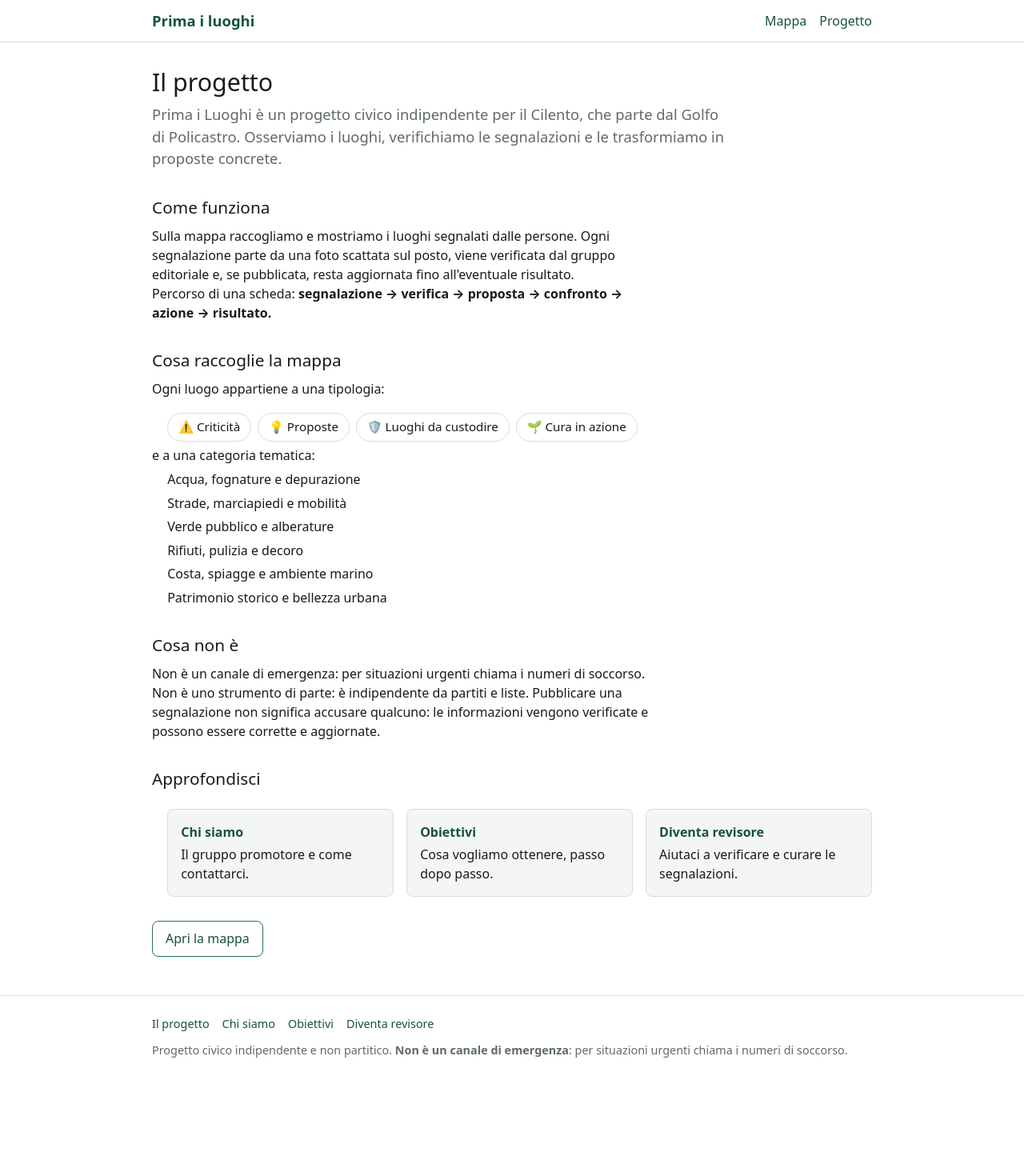
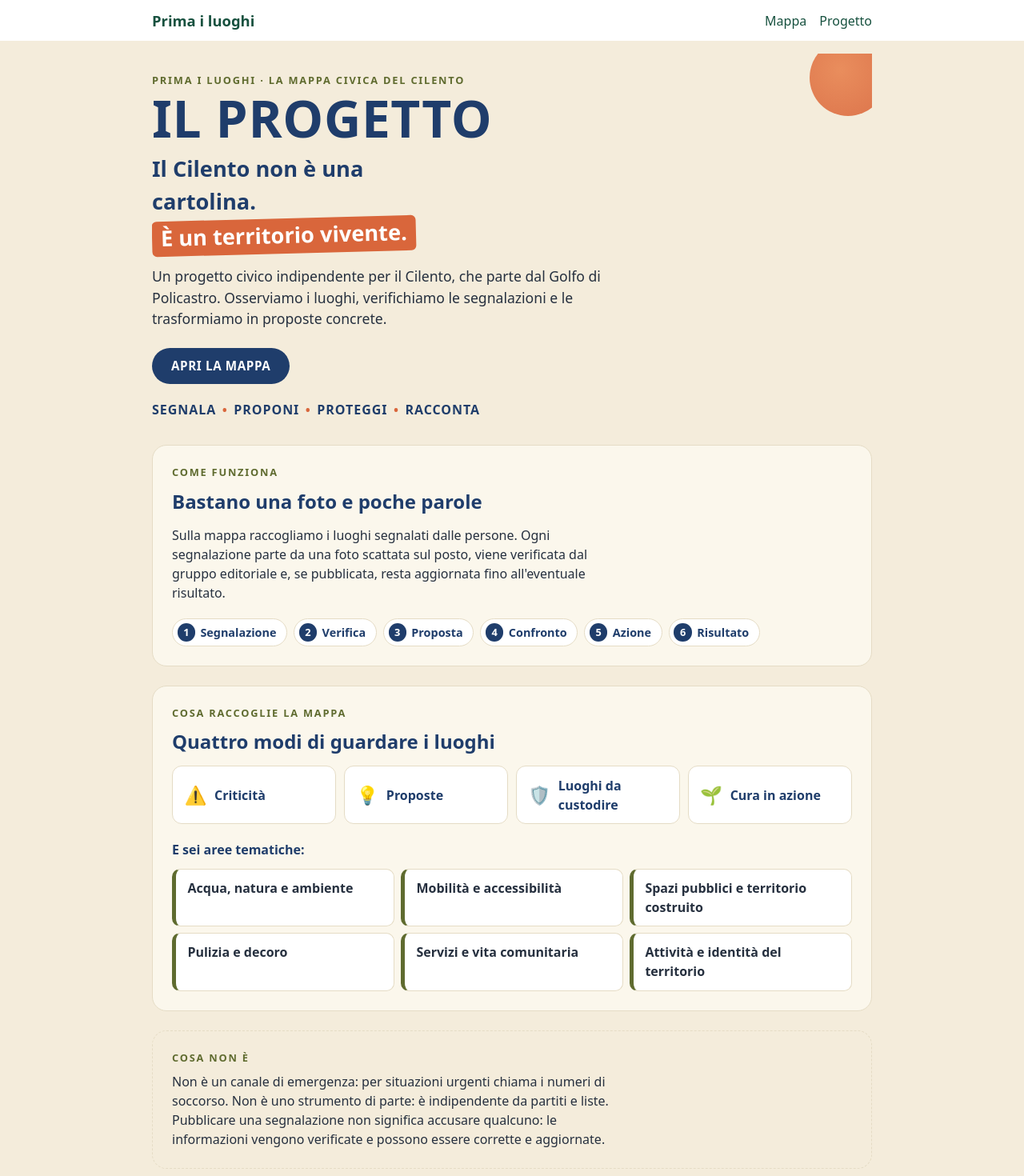
Before and after one commit to primainumeri/luoghi, a Vue app: page /#/progetto in a window 1280 px wide. Shown: the top 1470 px of the page at 80% size. Before the commit the page ends 1348 px from the top, so only its background shows below. Built offline with nearby package versions, Linux system fonts and the light colour scheme; no server answers.

Commit message:
Nuove categorie tematiche, pagina Progetto in stile volantino e avviso desktop 'usa il telefono'

```diff
--- a/src/views/ProjectView.vue
+++ b/src/views/ProjectView.vue
@@ -6,111 +6,433 @@ import { isMobileDevice } from '@/lib/device';
 const canReport = isMobileDevice();
 const tipologie = ['criticita', 'proposta', 'risorsa', 'cura'] as const;
 const categorie = [
-  'Acqua, fognature e depurazione',
-  'Strade, marciapiedi e mobilità',
-  'Verde pubblico e alberature',
-  'Rifiuti, pulizia e decoro',
-  'Costa, spiagge e ambiente marino',
-  'Patrimonio storico e bellezza urbana',
+  'Acqua, natura e ambiente',
+  'Mobilità e accessibilità',
+  'Spazi pubblici e territorio costruito',
+  'Pulizia e decoro',
+  'Servizi e vita comunitaria',
+  'Attività e identità del territorio',
 ];
+const flusso = ['Segnalazione', 'Verifica', 'Proposta', 'Confronto', 'Azione', 'Risultato'];
 </script>
 
 <template>
-  <article class="container page">
-    <h1>Il progetto</h1>
-    <p class="page__lead">
-      Prima i Luoghi è un progetto civico indipendente per il Cilento, che parte
-      dal Golfo di Policastro. Osserviamo i luoghi, verifichiamo le segnalazioni
-      e le trasformiamo in proposte concrete.
+  <div class="flyer">
+    <article class="container flyer__inner">
+      <!-- Hero -->
+      <header class="hero">
+        <span
+          class="sun"
+          aria-hidden="true"
+        />
+        <p class="eyebrow">
+          Prima i luoghi · La mappa civica del Cilento
+        </p>
+        <h1 class="hero__title">
+          Il progetto
+        </h1>
+        <p class="hero__claim">
+          Il Cilento non è una cartolina.
+          <span class="hl">È un territorio vivente.</span>
+        </p>
+        <p class="hero__lead">
+          Un progetto civico indipendente per il Cilento, che parte dal Golfo di
+          Policastro. Osserviamo i luoghi, verifichiamo le segnalazioni e le
+          trasformiamo in proposte concrete.
         </p>
 
-    <h2>Come funziona</h2>
-    <p>
-      Sulla mappa raccogliamo e mostriamo i luoghi segnalati dalle persone. Ogni
-      segnalazione parte da una foto scattata sul posto, viene verificata dal
-      gruppo editoriale e, se pubblicata, resta aggiornata fino all'eventuale
-      risultato.
-    </p>
-    <p>
-      Percorso di una scheda:
-      <strong>segnalazione → verifica → proposta → confronto → azione → risultato.</strong>
-    </p>
-
-    <h2>Cosa raccoglie la mappa</h2>
-    <p>Ogni luogo appartiene a una tipologia:</p>
-    <ul class="page__pills">
-      <li
-        v-for="t in tipologie"
-        :key="t"
-        class="page__pill"
-      >
-        <span aria-hidden="true">{{ PLACE_TYPE_ICONS[t] }}</span>
-        {{ PLACE_TYPE_LABELS[t] }}
-      </li>
-    </ul>
-    <p>e a una categoria tematica:</p>
-    <ul>
-      <li
-        v-for="c in categorie"
-        :key="c"
-      >
-        {{ c }}
-      </li>
-    </ul>
-
-    <h2>Cosa non è</h2>
-    <p>
-      Non è un canale di emergenza: per situazioni urgenti chiama i numeri di
-      soccorso. Non è uno strumento di parte: è indipendente da partiti e liste.
-      Pubblicare una segnalazione non significa accusare qualcuno: le
-      informazioni vengono verificate e possono essere corrette e aggiornate.
-    </p>
-
-    <h2>Approfondisci</h2>
-    <ul class="page__cards">
-      <li>
-        <RouterLink
-          to="/chi-siamo"
-          class="page__card"
-        >
-          <strong>Chi siamo</strong>
-          Il gruppo promotore e come contattarci.
-        </RouterLink>
-      </li>
-      <li>
-        <RouterLink
-          to="/obiettivi"
-          class="page__card"
-        >
-          <strong>Obiettivi</strong>
-          Cosa vogliamo ottenere, passo dopo passo.
-        </RouterLink>
-      </li>
-      <li>
-        <RouterLink
-          to="/diventa-revisore"
-          class="page__card"
-        >
-          <strong>Diventa revisore</strong>
-          Aiutaci a verificare e curare le segnalazioni.
-        </RouterLink>
-      </li>
-    </ul>
-
-    <div class="page__actions">
+        <div class="actions">
           <RouterLink
             to="/"
-        class="btn btn--ghost"
+            class="pill pill--navy"
           >
             Apri la mappa
           </RouterLink>
           <RouterLink
             v-if="canReport"
             to="/segnala"
-        class="btn"
+            class="pill pill--orange"
           >
             Segnala
           </RouterLink>
         </div>
+
+        <p class="tagline">
+          Segnala <span aria-hidden="true">•</span> Proponi
+          <span aria-hidden="true">•</span> Proteggi
+          <span aria-hidden="true">•</span> Racconta
+        </p>
+      </header>
+
+      <!-- Come funziona -->
+      <section class="card">
+        <p class="card__eyebrow">
+          Come funziona
+        </p>
+        <h2 class="card__title">
+          Bastano una foto e poche parole
+        </h2>
+        <p>
+          Sulla mappa raccogliamo i luoghi segnalati dalle persone. Ogni
+          segnalazione parte da una foto scattata sul posto, viene verificata dal
+          gruppo editoriale e, se pubblicata, resta aggiornata fino all'eventuale
+          risultato.
+        </p>
+        <ol class="flow">
+          <li
+            v-for="(step, i) in flusso"
+            :key="step"
+            class="flow__step"
+          >
+            <span class="flow__num">{{ i + 1 }}</span>
+            {{ step }}
+          </li>
+        </ol>
+      </section>
+
+      <!-- Cosa raccoglie la mappa -->
+      <section class="card">
+        <p class="card__eyebrow">
+          Cosa raccoglie la mappa
+        </p>
+        <h2 class="card__title">
+          Quattro modi di guardare i luoghi
+        </h2>
+        <ul class="types">
+          <li
+            v-for="t in tipologie"
+            :key="t"
+            class="type"
+          >
+            <span
+              class="type__icon"
+              aria-hidden="true"
+            >{{ PLACE_TYPE_ICONS[t] }}</span>
+            {{ PLACE_TYPE_LABELS[t] }}
+          </li>
+        </ul>
+
+        <p class="card__sub">
+          E sei aree tematiche:
+        </p>
+        <ul class="cats">
+          <li
+            v-for="c in categorie"
+            :key="c"
+            class="cat"
+          >
+            {{ c }}
+          </li>
+        </ul>
+      </section>
+
+      <!-- Cosa non è -->
+      <section class="card card--quiet">
+        <p class="card__eyebrow">
+          Cosa non è
+        </p>
+        <p>
+          Non è un canale di emergenza: per situazioni urgenti chiama i numeri di
+          soccorso. Non è uno strumento di parte: è indipendente da partiti e
+          liste. Pubblicare una segnalazione non significa accusare qualcuno: le
+          informazioni vengono verificate e possono essere corrette e aggiornate.
+        </p>
+      </section>
+
+      <!-- Approfondisci -->
+      <section class="approfondisci">
+        <p class="card__eyebrow">
+          Approfondisci
+        </p>
+        <div class="links">
+          <RouterLink
+            to="/chi-siamo"
+            class="link-card"
+          >
+            <strong>Chi siamo</strong>
+            Il gruppo promotore e come contattarci.
+          </RouterLink>
+          <RouterLink
+            to="/obiettivi"
+            class="link-card"
+          >
+            <strong>Obiettivi</strong>
+            Cosa vogliamo ottenere, passo dopo passo.
+          </RouterLink>
+          <RouterLink
+            to="/diventa-revisore"
+            class="link-card"
+          >
+            <strong>Diventa revisore</strong>
+            Aiutaci a verificare e curare le segnalazioni.
+          </RouterLink>
+        </div>
+      </section>
     </article>
+  </div>
 </template>
+
+<style scoped>
+.flyer {
+  --paper: #f4ecdb;
+  --paper-card: #fbf7ec;
+  --navy: #1f3d6b;
+  --navy-dark: #16305a;
+  --orange: #d9663b;
+  --olive: #5f6b2f;
+  --ink: #26303f;
+  background: var(--paper);
+  margin-block: -0.1rem 2rem;
+  padding-block: 1rem 2.5rem;
+}
+
+.flyer__inner {
+  color: var(--ink);
+}
+
+/* --- Hero --------------------------------------------------------------- */
+.hero {
+  position: relative;
+  padding-block: 1.5rem 0.5rem;
+  overflow: hidden;
+}
+
+.sun {
+  position: absolute;
+  top: -18px;
+  right: -18px;
+  width: 96px;
+  height: 96px;
+  border-radius: 50%;
+  background: radial-gradient(circle at 40% 40%, #e8834f, var(--orange));
+  opacity: 0.9;
+}
+
+.eyebrow,
+.card__eyebrow {
+  margin: 0 0 0.5rem;
+  font-size: 0.8rem;
+  font-weight: 800;
+  letter-spacing: 0.14em;
+  text-transform: uppercase;
+  color: var(--olive);
+}
+
+.hero__title {
+  margin: 0;
+  font-size: clamp(2.6rem, 9vw, 4rem);
+  line-height: 0.95;
+  font-weight: 900;
+  letter-spacing: 0.01em;
+  text-transform: uppercase;
+  color: var(--navy);
+}
+
+.hero__claim {
+  margin: 0.75rem 0 0;
+  font-size: clamp(1.2rem, 4.5vw, 1.7rem);
+  font-weight: 800;
+  color: var(--navy);
+  max-width: 22ch;
+}
+
+.hl {
+  display: inline-block;
+  background: var(--orange);
+  color: #fff;
+  padding: 0.05em 0.4em;
+  border-radius: 6px;
+  transform: rotate(-1.5deg);
+}
+
+.hero__lead {
+  margin-top: 1rem;
+  font-size: 1.1rem;
+  max-width: 58ch;
+  color: var(--ink);
+}
+
+.actions {
+  display: flex;
+  flex-wrap: wrap;
+  gap: 0.75rem;
+  margin-top: 1.5rem;
+}
+
+.pill {
+  display: inline-flex;
+  align-items: center;
+  padding: 0.7rem 1.5rem;
+  border-radius: 999px;
+  font-weight: 800;
+  letter-spacing: 0.04em;
+  text-transform: uppercase;
+  text-decoration: none;
+  font-size: 0.95rem;
+}
+
+.pill--navy {
+  background: var(--navy);
+  color: #fff;
+}
+
+.pill--orange {
+  background: var(--orange);
+  color: #fff;
+}
+
+.tagline {
+  margin-top: 1.25rem;
+  font-weight: 800;
+  letter-spacing: 0.06em;
+  text-transform: uppercase;
+  color: var(--navy);
+}
+
+.tagline span {
+  color: var(--orange);
+  margin-inline: 0.15em;
+}
+
+/* --- Cards -------------------------------------------------------------- */
+.card,
+.approfondisci {
+  margin-top: 1.5rem;
+  padding: 1.5rem;
+  border-radius: 18px;
+  background: var(--paper-card);
+  border: 1px solid #e5dcc5;
+}
+
+.card--quiet {
+  background: transparent;
+  border-style: dashed;
+}
+
+.card__title {
+  margin: 0 0 0.75rem;
+  font-size: 1.5rem;
+  font-weight: 800;
+  color: var(--navy);
+}
+
+.card__sub {
+  margin-top: 1.25rem;
+  font-weight: 700;
+  color: var(--navy);
+}
+
+.card p {
+  max-width: 62ch;
+}
+
+/* Flusso */
+.flow {
+  display: flex;
+  flex-wrap: wrap;
+  gap: 0.5rem;
+  margin: 1.25rem 0 0;
+  padding: 0;
+  list-style: none;
+}
+
+.flow__step {
+  display: inline-flex;
+  align-items: center;
+  gap: 0.4rem;
+  background: #fff;
+  border: 1px solid #e5dcc5;
+  border-radius: 999px;
+  padding: 0.35rem 0.8rem 0.35rem 0.35rem;
+  font-weight: 700;
+  color: var(--navy);
+  font-size: 0.9rem;
+}
+
+.flow__num {
+  display: inline-flex;
+  align-items: center;
+  justify-content: center;
+  width: 1.4rem;
+  height: 1.4rem;
+  border-radius: 50%;
+  background: var(--navy);
+  color: #fff;
+  font-size: 0.8rem;
+}
+
+/* Tipologie */
+.types {
+  display: grid;
+  grid-template-columns: repeat(auto-fit, minmax(170px, 1fr));
+  gap: 0.6rem;
+  margin: 0.5rem 0 0;
+  padding: 0;
+  list-style: none;
+}
+
+.type {
+  display: flex;
+  align-items: center;
+  gap: 0.6rem;
+  background: #fff;
+  border: 1px solid #e5dcc5;
+  border-radius: 12px;
+  padding: 0.7rem 0.9rem;
+  font-weight: 700;
+  color: var(--navy);
+}
+
+.type__icon {
+  font-size: 1.4rem;
+}
+
+/* Categorie */
+.cats {
+  display: grid;
+  grid-template-columns: repeat(auto-fit, minmax(220px, 1fr));
+  gap: 0.5rem;
+  margin: 0.75rem 0 0;
+  padding: 0;
+  list-style: none;
+}
+
+.cat {
+  position: relative;
+  background: #fff;
+  border: 1px solid #e5dcc5;
+  border-left: 5px solid var(--olive);
+  border-radius: 10px;
+  padding: 0.7rem 0.9rem;
+  font-weight: 600;
+}
+
+/* Approfondisci */
+.links {
+  display: grid;
+  grid-template-columns: repeat(auto-fit, minmax(220px, 1fr));
+  gap: 1rem;
+  margin-top: 0.75rem;
+}
+
+.link-card {
+  display: block;
+  background: #fff;
+  border: 1px solid #e5dcc5;
+  border-radius: 14px;
+  padding: 1rem;
+  text-decoration: none;
+  color: var(--ink);
+}
+
+.link-card strong {
+  display: block;
+  margin-bottom: 0.25rem;
+  color: var(--navy);
+  font-size: 1.05rem;
+}
+
+.link-card:hover {
+  border-color: var(--orange);
+}
+</style>
```
Also changed, not shown: src/views/MapView.vue (+36 -0 lines), 2 other files (tests, documents, lock files or other folders). Lines whose indentation alone changed are shown as unchanged.
